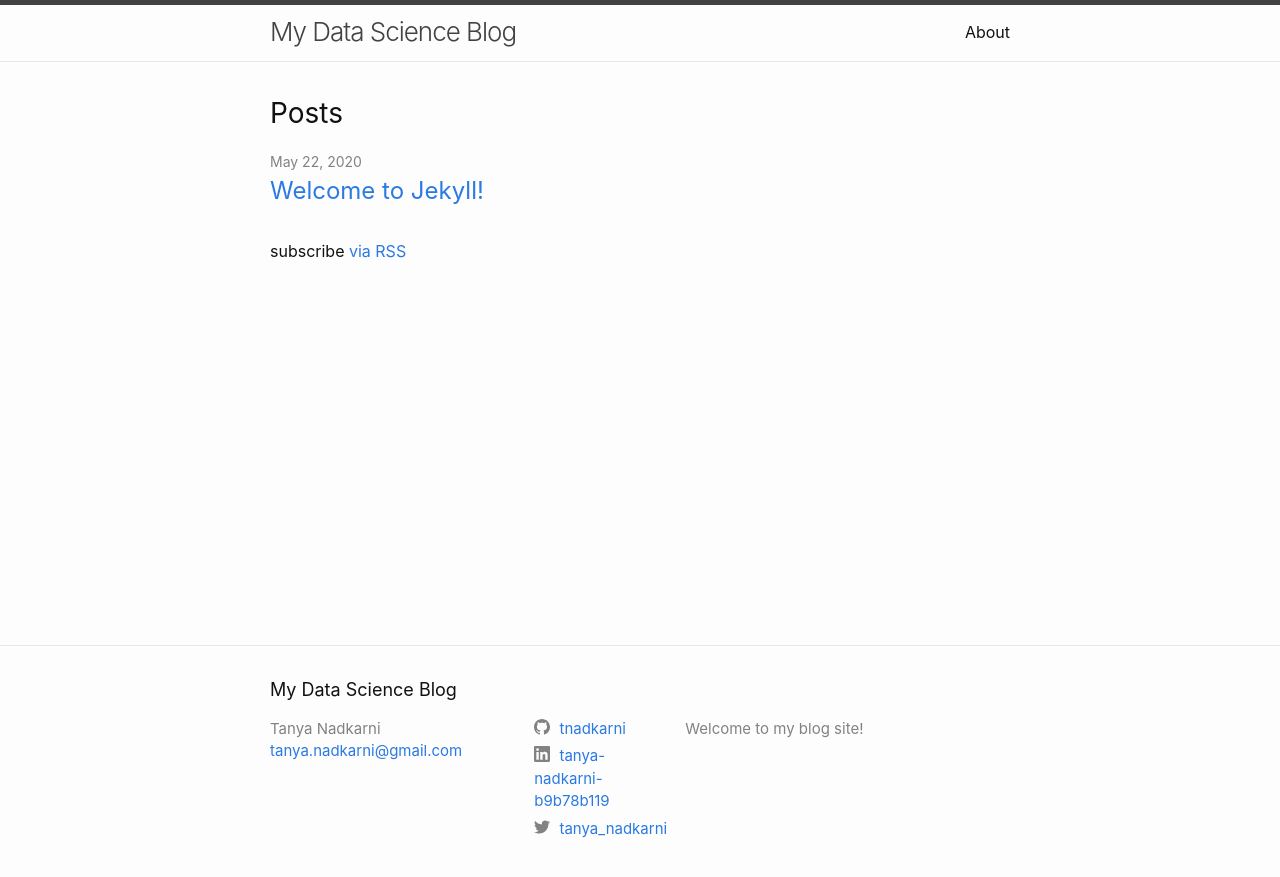
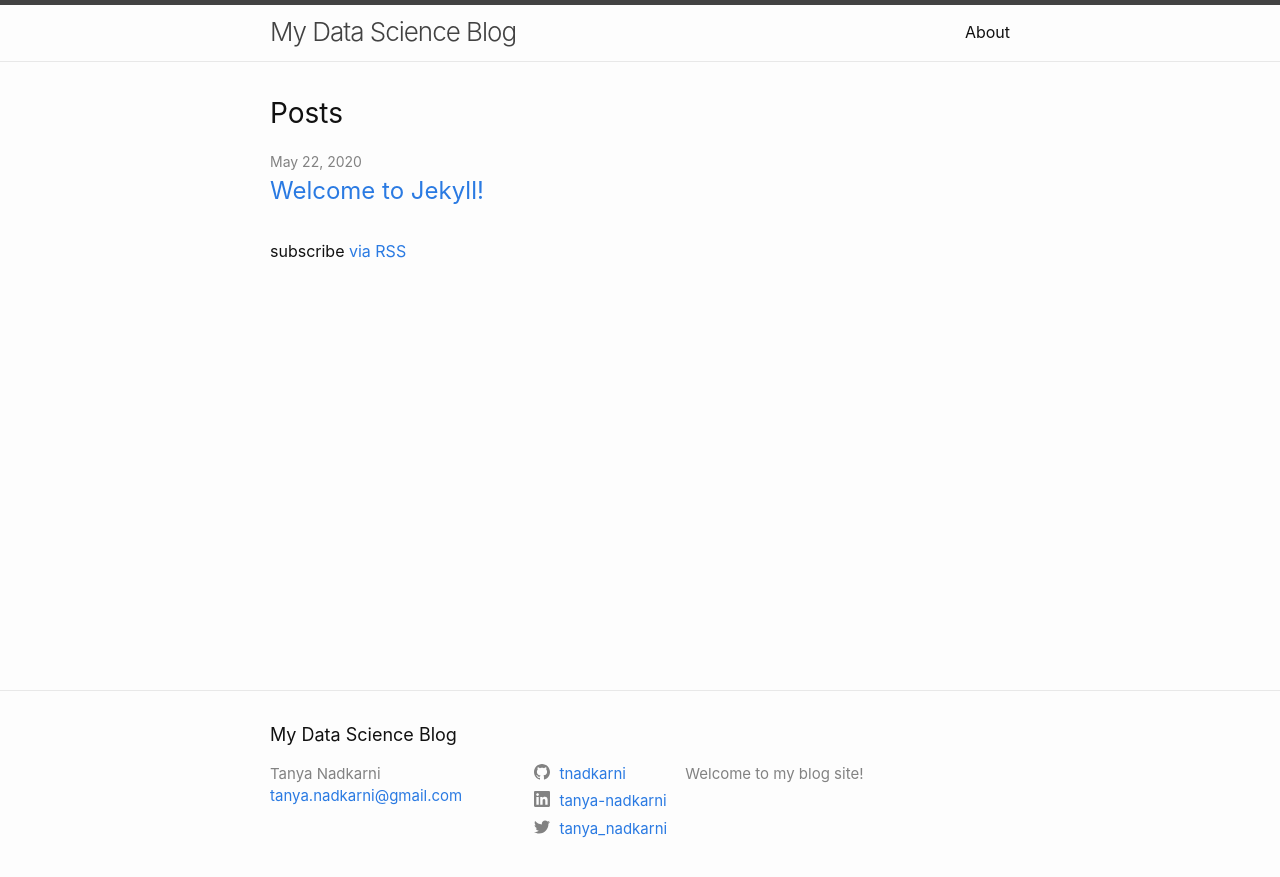
Before and after one commit to tnadkarni/my-blog, a Jekyll site: the page built from index.markdown, in a window 1280 px wide. Shown: the top 877 px of the page. Built offline with Jekyll 4.4.1, drawn with Linux system fonts in a browser that asks for light colours.

Commit message:
fixed linkedin username

```diff
--- a/_config.yml
+++ b/_config.yml
@@ -26,7 +26,7 @@ baseurl: "/my-blog" # the subpath of your site, e.g. /blog
 url: "https://tnadkarni.github.io" # the base hostname & protocol for your site, e.g. http://example.com
 twitter_username: tanya_nadkarni
 github_username:  tnadkarni
-linkedin_username: tanya-nadkarni-b9b78b119
+linkedin_username: tanya-nadkarni
 
 # Build settings
 # Removed minima theme as it is now a regular theme
```
